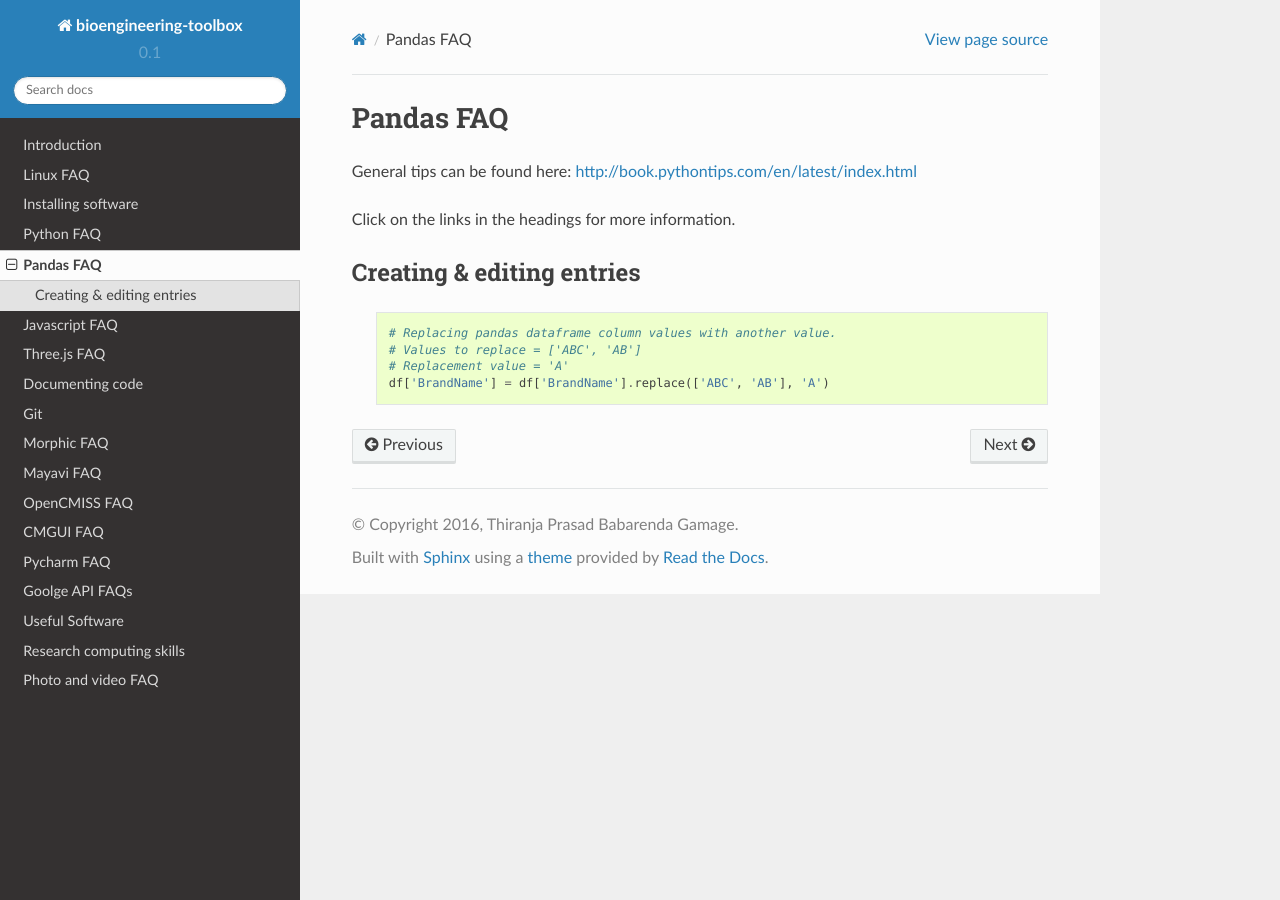
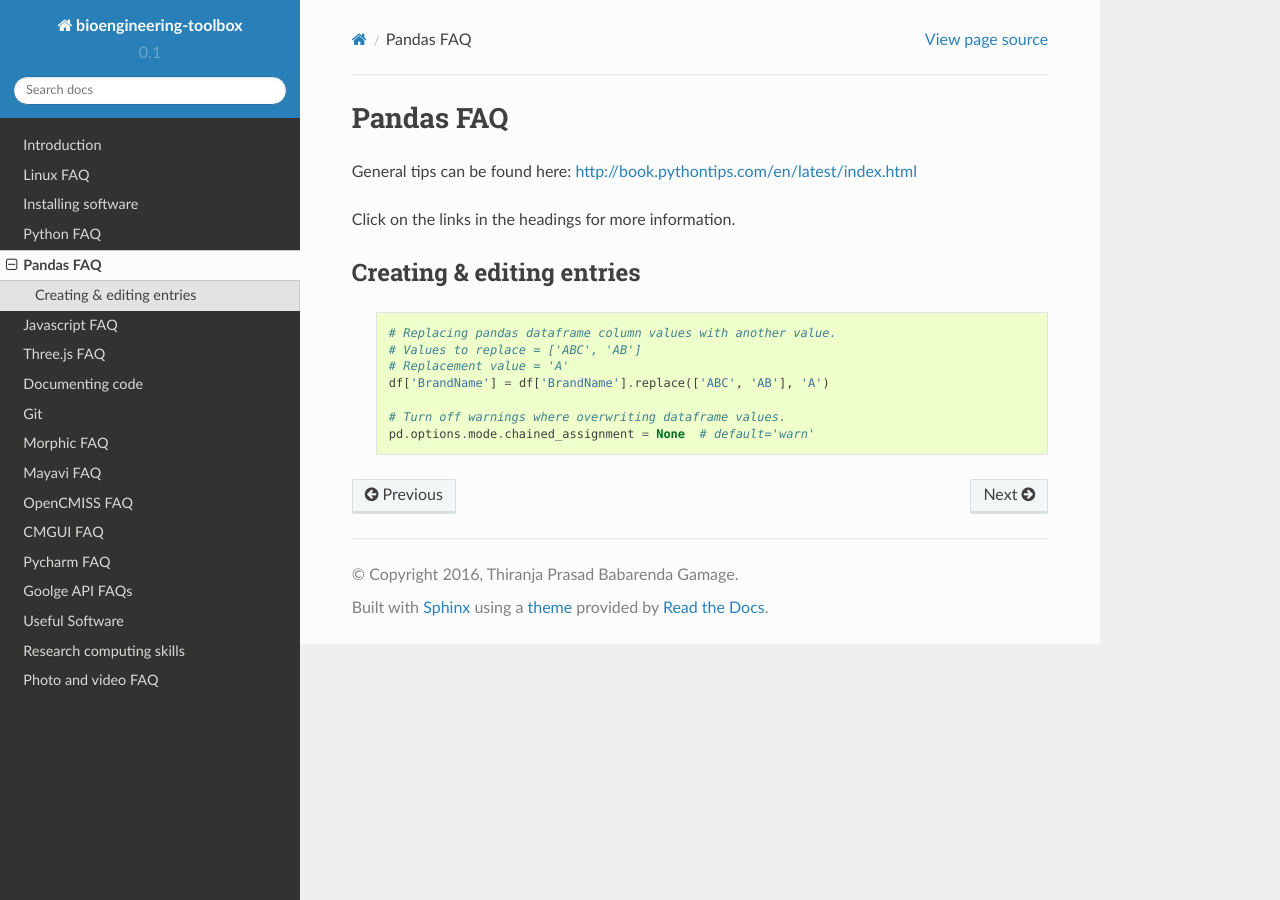
Before and after one commit to PrasadBabarendaGamage/bioengineering-toolbox, a Sphinx documentation site: the page built from docs/source/pandas_faq.rst, in a window 1280 px wide. Built offline with Sphinx 7.4.7 and the Read the Docs theme 2.0.0, drawn with Linux system fonts in a browser that asks for light colours; formulas are drawn with MathJax 3; pages that are not in the unit, such as notebooks, are missing from menus.

Commit message:
Updating Pandas faq

```diff
--- a/docs/source/pandas_faq.rst
+++ b/docs/source/pandas_faq.rst
@@ -22,3 +22,6 @@ Creating & editing entries
     # Values to replace = ['ABC', 'AB']
     # Replacement value = 'A'
     df['BrandName'] = df['BrandName'].replace(['ABC', 'AB'], 'A')
+
+    # Turn off warnings where overwriting dataframe values.
+    pd.options.mode.chained_assignment = None  # default='warn'
```
